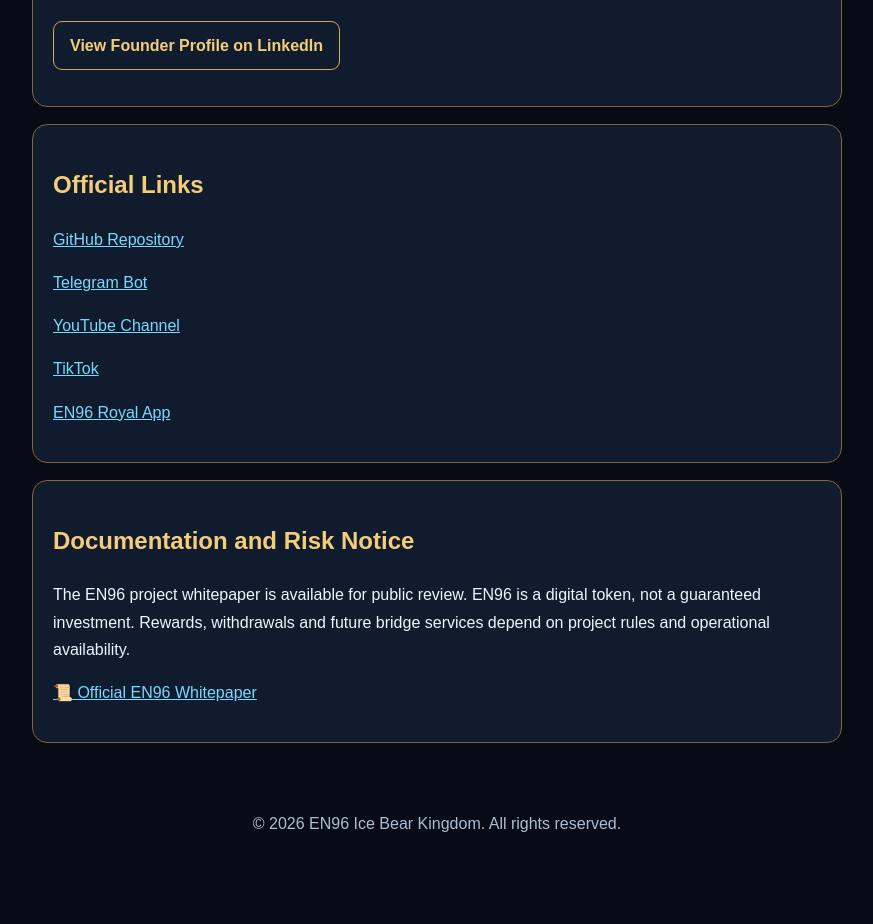
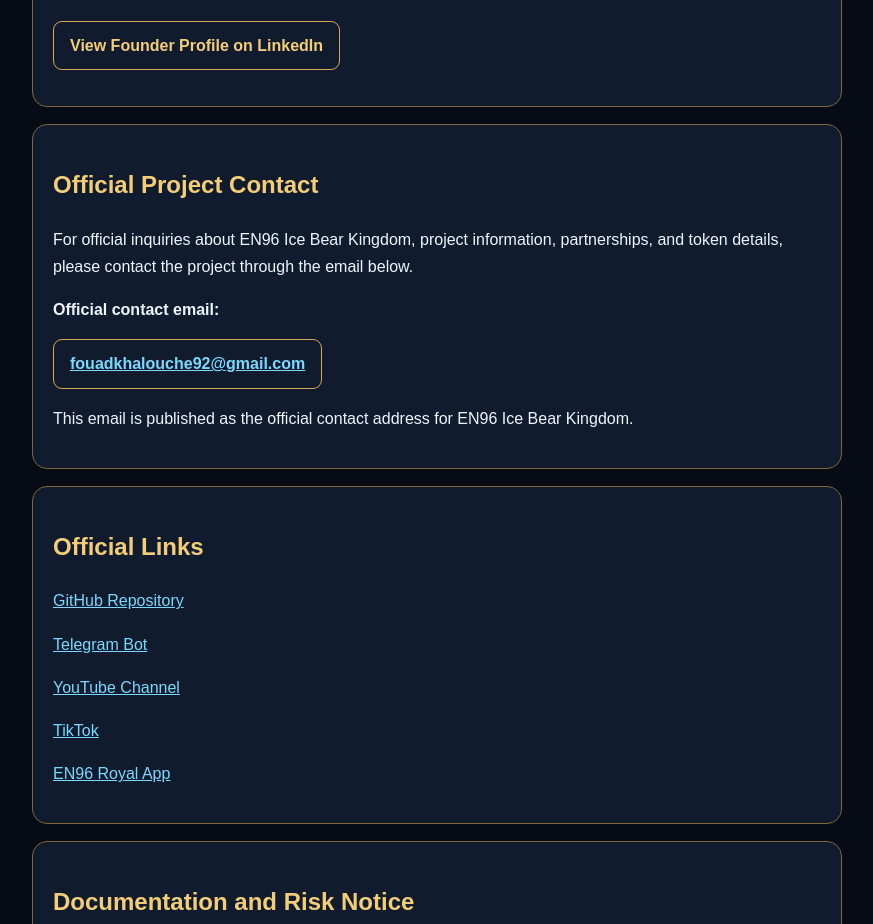
Before and after one commit to Fouad1299/en96, a plain HTML site: page about.html in a window 1280 px wide. Shown: the part 1523-2447 px from the top of the page, without its empty margins (203-1076 px from the left). Before the commit the page ends 2390 px from the top, so only its background shows below. Drawn offline with Linux system fonts and the light colour scheme.

Commit message:
Update about.html

```diff
--- a/about.html
+++ b/about.html
@@ -119,6 +119,18 @@ button.active {
   color: #111;
 }
 
+.contact-email {
+  display: inline-block;
+  padding: 10px 16px;
+  border: 1px solid #d5a94f;
+  border-radius: 9px;
+  font-weight: bold;
+  font-size: 16px;
+  direction: ltr;
+  unicode-bidi: isolate;
+  overflow-wrap: anywhere;
+}
+
 [dir="rtl"] section {
   text-align: right;
 }
@@ -138,6 +150,11 @@ button.active {
 
   section {
     padding: 16px;
+  }
+
+  .contact-email {
+    font-size: 14px;
+    max-width: 100%;
   }
 }
 </style>
@@ -303,6 +320,40 @@ button.active {
   </p>
 </section>
 
+<!-- OFFICIAL PROJECT CONTACT -->
+
+<section id="contact">
+  <h2 data-i18n="contactTitle">
+    Official Project Contact
+  </h2>
+
+  <p data-i18n="contactText">
+    For official inquiries about EN96 Ice Bear Kingdom,
+    project information, partnerships, and token details,
+    please contact the project through the email below.
+  </p>
+
+  <p>
+    <strong data-i18n="contactEmailLabel">
+      Official contact email:
+    </strong>
+  </p>
+
+  <p>
+    <a
+      class="contact-email"
+      href="mailto:fouadkhalouche92@gmail.com"
+    >
+      fouadkhalouche92@gmail.com
+    </a>
+  </p>
+
+  <p data-i18n="contactNotice">
+    This email is published as the official contact
+    address for EN96 Ice Bear Kingdom.
+  </p>
+</section>
+
 <section>
   <h2 data-i18n="linksTitle">
     Official Links
@@ -446,6 +497,18 @@ const translations = {
     founderLinkedIn:
       "View Founder Profile on LinkedIn",
 
+    contactTitle:
+      "Official Project Contact",
+
+    contactText:
+      "For official inquiries about EN96 Ice Bear Kingdom, project information, partnerships, and token details, please contact the project through the email below.",
+
+    contactEmailLabel:
+      "Official contact email:",
+
+    contactNotice:
+      "This email is published as the official contact address for EN96 Ice Bear Kingdom.",
+
     linksTitle: "Official Links",
 
     githubLink: "GitHub Repository",
@@ -514,6 +577,18 @@ const translations = {
 
     founderLinkedIn:
       "عرض الملف المهني للمؤسس على LinkedIn",
+
+    contactTitle:
+      "التواصل الرسمي مع المشروع",
+
+    contactText:
+      "للاستفسارات الرسمية عن مشروع EN96 Ice Bear Kingdom، ومعلومات المشروع، والشراكات، وتفاصيل العملة، يرجى التواصل عبر البريد الإلكتروني أدناه.",
+
+    contactEmailLabel:
+      "البريد الإلكتروني الرسمي للتواصل:",
+
+    contactNotice:
+      "هذا البريد الإلكتروني منشور باعتباره عنوان التواصل الرسمي لمشروع EN96 Ice Bear Kingdom.",
 
     linksTitle: "الروابط الرسمية",
 
```
